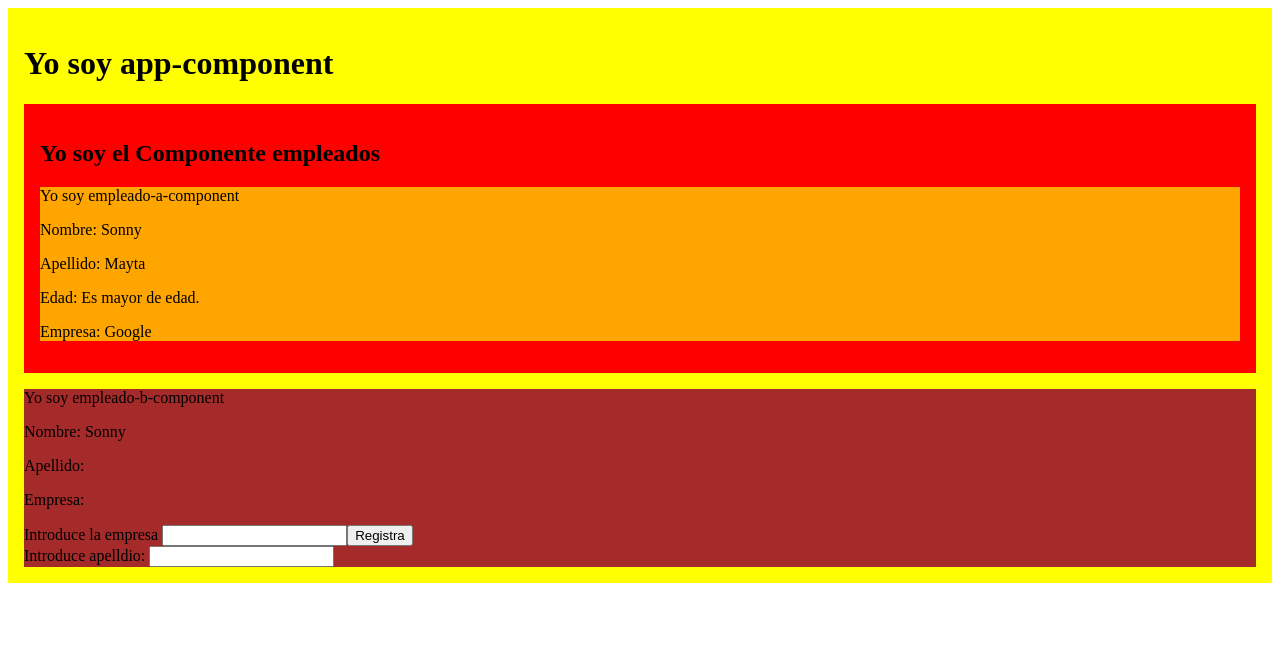
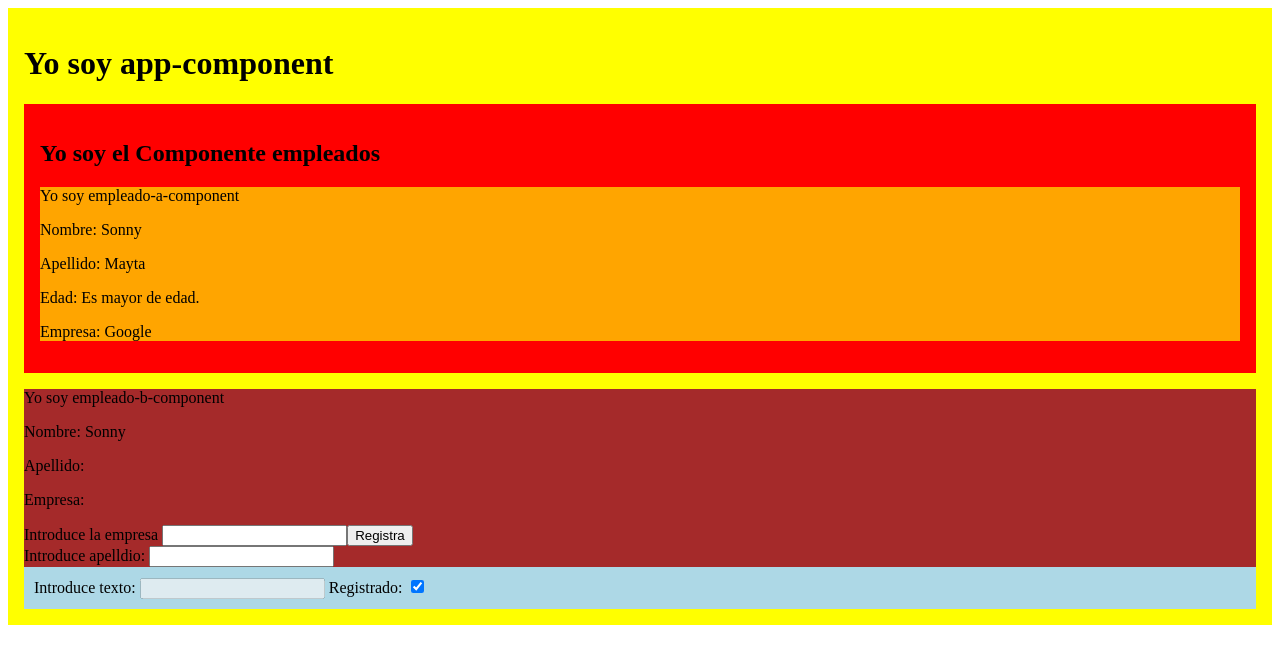
Before and after one commit to sonnymayta/Angular, an Angular app: page / in a window 1280 px wide. Shown: the top 664 px of the page. Built offline with nearby package versions, Linux system fonts and the light colour scheme.

Commit message:
Property binding

```diff
--- a/src/app/app.component.html
+++ b/src/app/app.component.html
@@ -2,4 +2,5 @@
   <h1>Yo soy app-component</h1>
   <app-empleados></app-empleados>
   <app-empleado-b></app-empleado-b>
+  <app-empleado-c></app-empleado-c>
 </div>
--- a/src/app/app.component.ts
+++ b/src/app/app.component.ts
@@ -3,13 +3,14 @@ import { CommonModule } from '@angular/common';
 import { RouterOutlet } from '@angular/router';
 import { EmpleadosComponent } from "./empleados/empleados.component";
 import { EmpleadoBComponent } from "./empleado-b/empleado-b.component";
+import { EmpleadoCComponent } from "./empleado-c/empleado-c.component";
 
 @Component({
     selector: 'app-root',
     standalone: true,
     templateUrl: './app.component.html',
     styleUrl: './app.component.css',
-    imports: [CommonModule, RouterOutlet, EmpleadosComponent, EmpleadoBComponent]
+    imports: [CommonModule, RouterOutlet, EmpleadosComponent, EmpleadoBComponent, EmpleadoCComponent]
 })
 export class AppComponent {
   title = 'Conceptos';
--- a/src/app/empleado-b/empleado-b.component.ts
+++ b/src/app/empleado-b/empleado-b.component.ts
@@ -9,7 +9,7 @@ import { Component } from '@angular/core';
 })
 export class EmpleadoBComponent {
   nombre: string = 'Sonny';
-  apelldio: string = 'Mayta';
+  // apelldio: string = 'Mayta';
 
   IntroduceEmpresa(value: string) {
   }
--- /dev/null
+++ b/src/app/empleado-c/empleado-c.component.css
@@ -0,0 +1,4 @@
+div {
+  background-color: lightblue;
+  padding: 10px;
+}
--- /dev/null
+++ b/src/app/empleado-c/empleado-c.component.html
@@ -0,0 +1,5 @@
+<div>
+  Introduce texto: <input type="text" [disabled]="HabilitaTexto">
+  Registrado: <input type="checkbox" id="registro" [checked]="UsuarioRegistrado">
+  {{ getRegistroUsuario() }}
+</div>
--- /dev/null
+++ b/src/app/empleado-c/empleado-c.component.ts
@@ -0,0 +1,17 @@
+import { Component } from '@angular/core';
+
+@Component({
+  selector: 'app-empleado-c',
+  standalone: true,
+  imports: [],
+  templateUrl: './empleado-c.component.html',
+  styleUrl: './empleado-c.component.css'
+})
+export class EmpleadoCComponent {
+  HabilitaTexto: boolean = true;
+  UsuarioRegistrado: boolean = true;
+
+  getRegistroUsuario() {
+    this.UsuarioRegistrado = true;
+  }
+}
```
Also changed, not shown: 1 other file (tests, documents, lock files or other folders).
